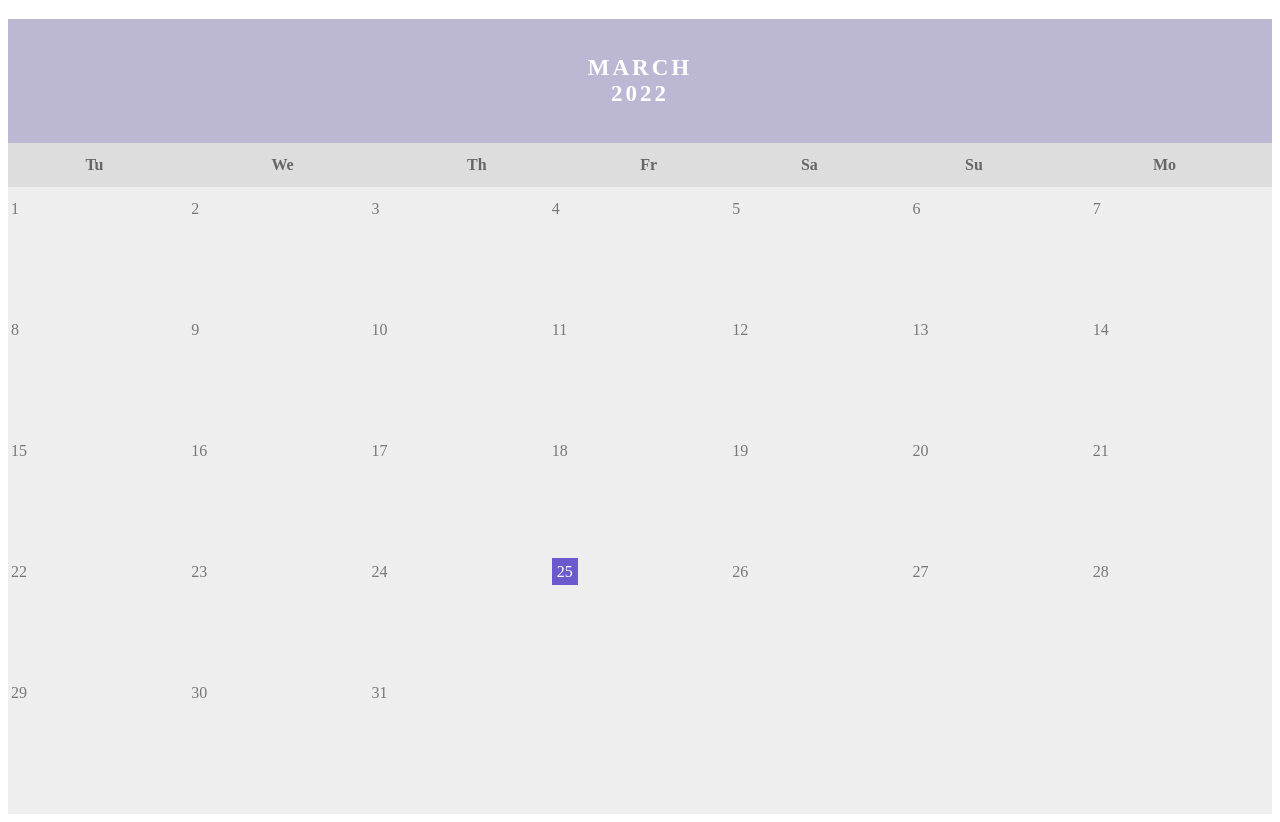
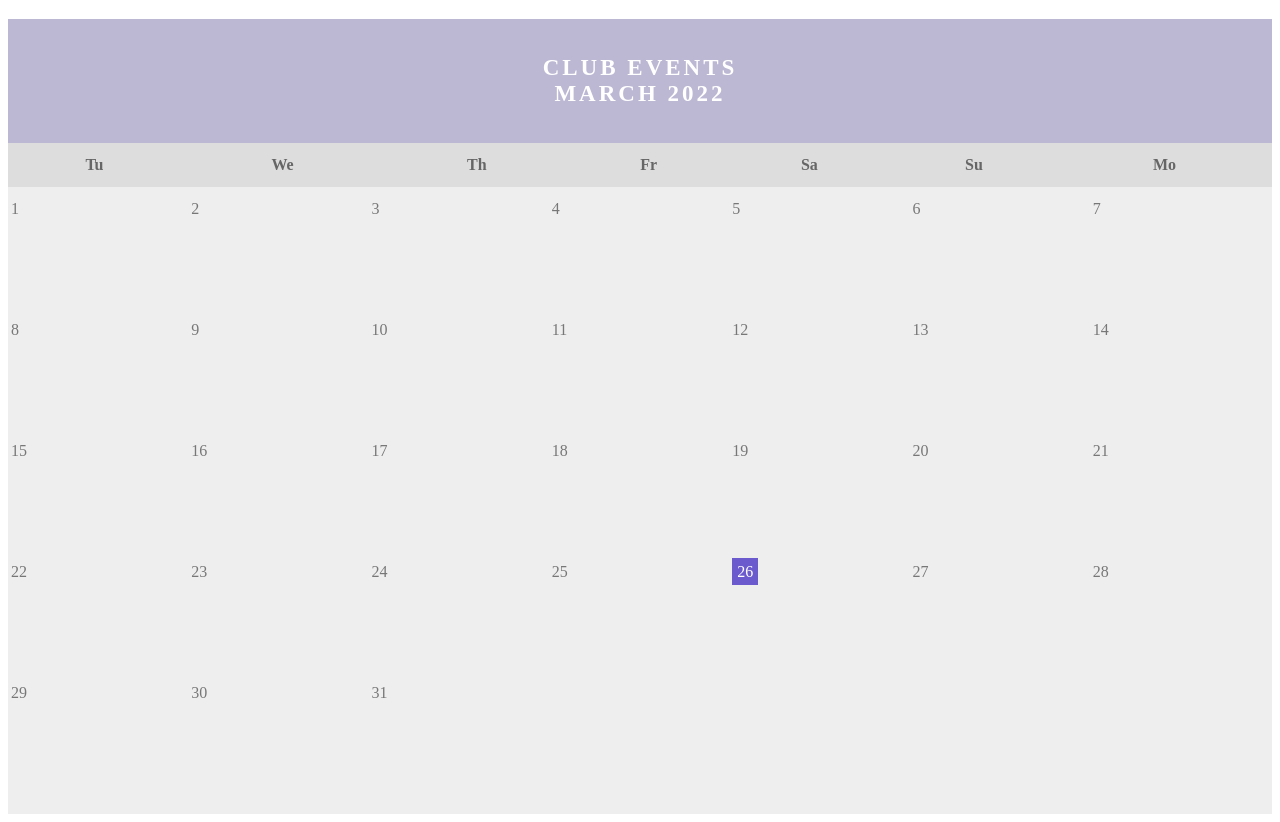
Before and after one commit to natward/cs326-final-manilovefullstack, a plain HTML site: page calendar.html in a window 1280 px wide. Shown: the part 61-883 px from the top of the page. Drawn offline with Linux system fonts and the light colour scheme.

Commit message:
tweaked calendar header

```diff
--- a/calendar.html
+++ b/calendar.html
@@ -9,7 +9,7 @@
     <div id="onlyclubs"><h1>ONLYCLUBS</h1></div>
     <div class="month">
         <ul>
-          <li>March<br><span>2022</span></li>
+          <li>Club Events<span><br>March 2022</span></li>
         </ul>
       </div>
 
@@ -57,8 +57,8 @@
           <td>22</td>
           <td>23</td>
           <td>24</td>
-          <td><span class="active">25</span></td>
-          <td>26</td>
+          <td>25</td>
+          <td><span class="active">26</span></td>
           <td>27</td>
           <td>28</td>
       </tr>
```
